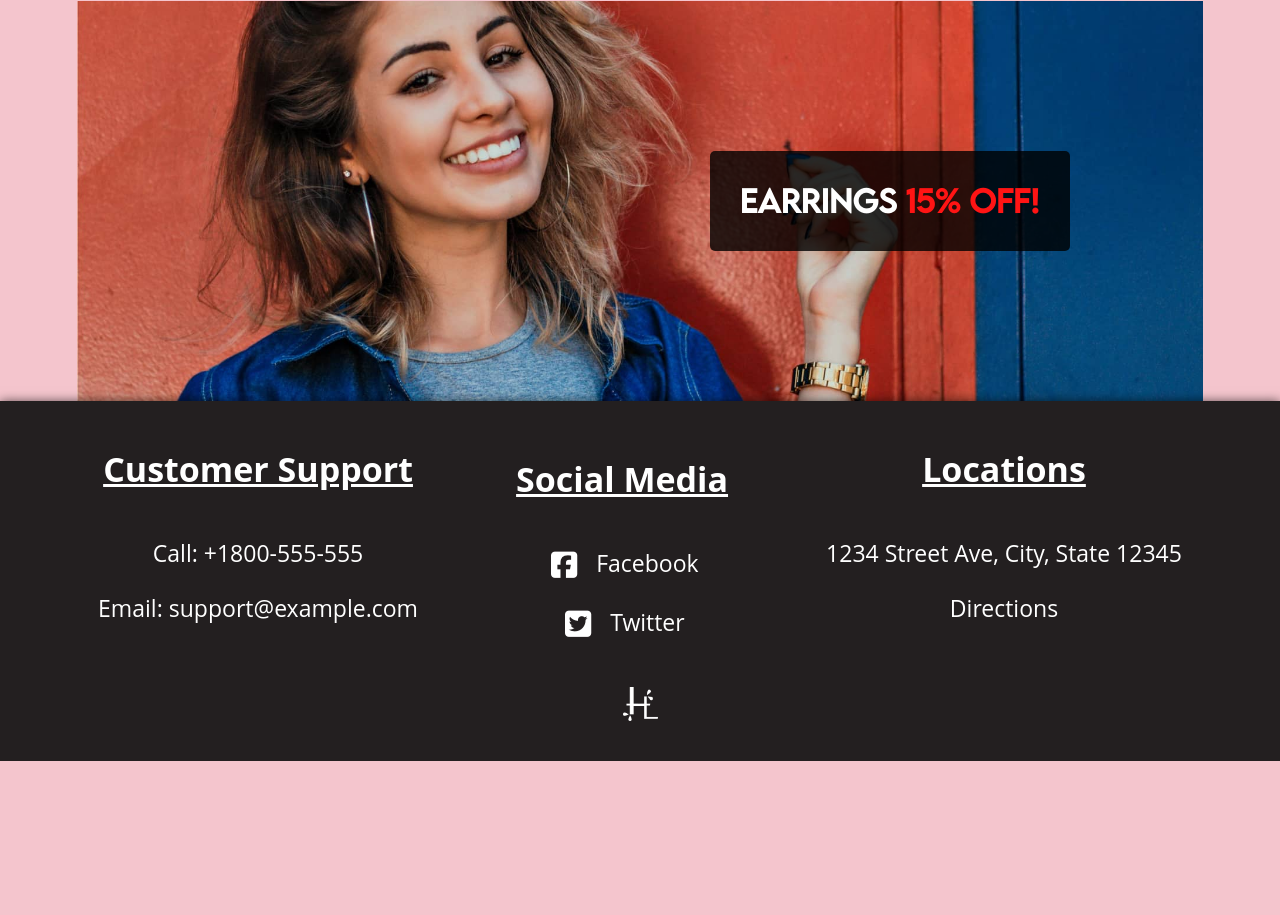
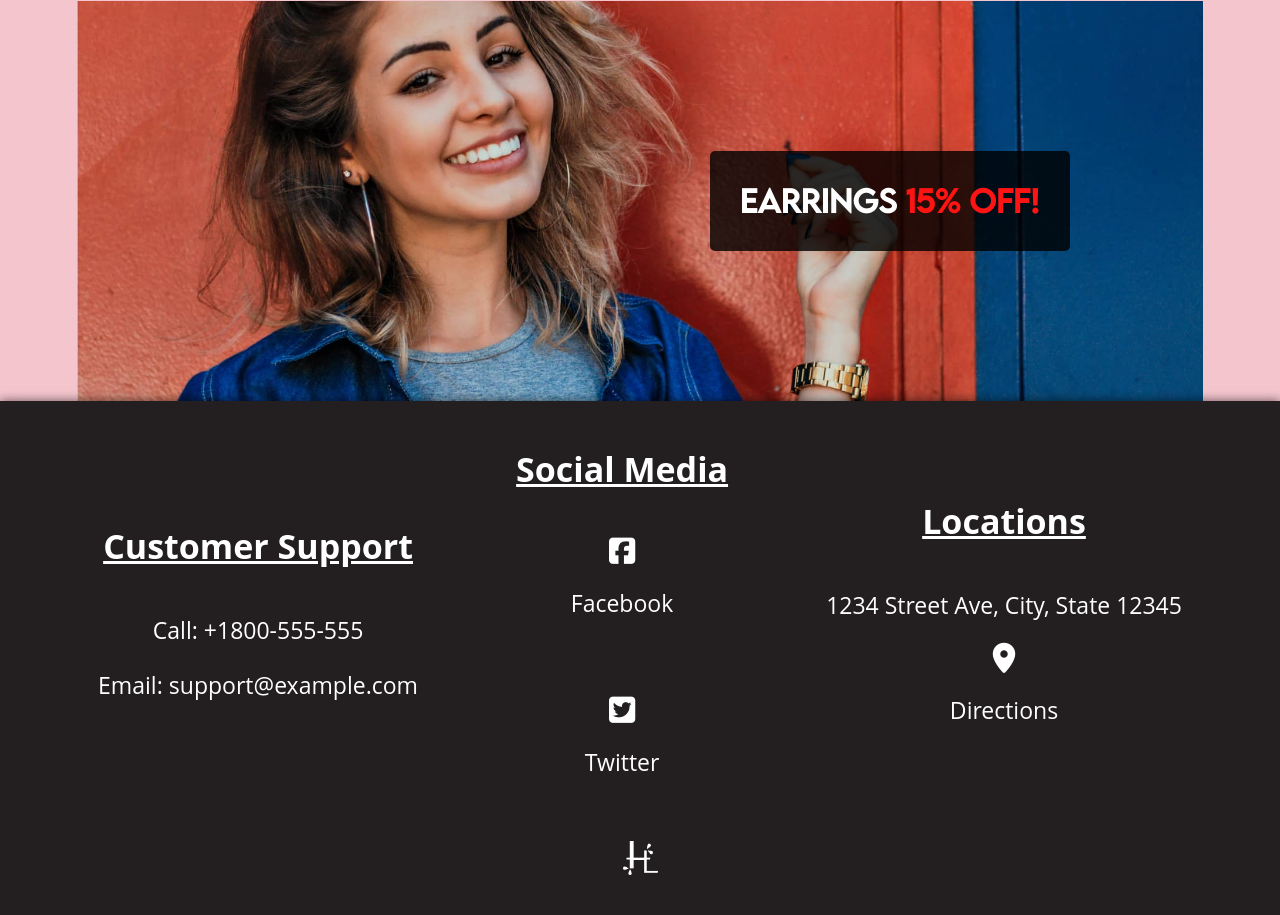
Before and after one commit to Kyler223/HighKey-LowKey, a plain HTML site: page index.html in a window 1280 px wide. Shown: the part 7917-8832 px from the top of the page. Before the commit the page ends 8678 px from the top, so only its background shows below. Drawn offline with Linux system fonts and the light colour scheme.

Commit message:
fontawesome added + footer improved

```diff
--- a/index.html
+++ b/index.html
@@ -10,7 +10,7 @@
     <link rel="icon" type="image/png" sizes="16x16" href="images/favicon-16x16.png">
     <link rel="manifest" href="images/site.webmanifest" crossorigin="use-credentials">
     <!-- fontawesome -->
-    <link rel="stylesheet" type="text/css" href="../fontawesome-6.0/css/all.css">
+    <link rel="stylesheet" type="text/css" href="fontawesome-6.0/css/all.css">
   </head>
   <body>
     <header>
@@ -94,32 +94,34 @@
     <footer>
       <div class="footer-customerSupport">
         <h4>Customer Support</h4>
-        <p>Call: +1800-555-555</p>
-        <p>Email: support@example.com</p>
+        <a href="tel:+1800555555">
+          <p>Call: <span class="underline">+1800-555-555</span></p>
+        </a>
+        <a href = "mailto: support@example.com">
+          <p>Email: <span class="underline">support@example.com</span></p>
+        </a>
       </div>
       <div class="footer-socialMedia">
         <h4>Social Media</h4>
         <a href="https://github.com/Kyler223" target="_blank">
         <i class="fa-brands fa-facebook-square fa-xl"></i>
-        <p class="footer-social-p">Facebook</p>
+        <p class="footer-p-marginLeft">Facebook</p>
         </a>
         <br><br>
         <a href="https://github.com/Kyler223" target="_blank">
           <i class="fa-brands fa-twitter-square fa-xl"></i>
-          <p class="footer-social-p">Twitter</p>
+          <p class="footer-p-marginLeft">Twitter</p>
         </a>
-        <!-- <br><br>
-        <a href="https://github.com/Kyler223" target="_blank">
-          <i class="fa-brands fa-twitter-square fa-xl"></i>
-          <p class="footer-social-p">Twitter</p>
-        </a> -->
       </div>
       <div class="footer-locations">
         <h4>Locations</h4>
-        <p>1234 Street Ave, City, State 12345</p>
         <!-- copied link of google maps location with the directions open and the starting point empty (google will remember this with the link) -->
         <!-- I did this instead of an interactive map because it costs money for having a google maps api key -->
-        <a target="_blank" href="https://www.google.com/maps/dir//NK+Stockholm,+Hamngatan+18-20,+111+47+Stockholm,+Sweden/@59.3331042,18.0685776,18.46z/data=!4m16!1m6!3m5!1s0x465f9d5c19adfc51:0x71d7e22255fa1cde!2sNK+Stockholm!8m2!3d59.3331523!4d18.0691707!4m8!1m0!1m5!1m1!1s0x465f9d5c19adfc51:0x71d7e22255fa1cde!2m2!1d18.0691707!2d59.3331523!3e4"><p>Directions</p></a>
+        <a target="_blank" href="https://www.google.com/maps/dir//NK+Stockholm,+Hamngatan+18-20,+111+47+Stockholm,+Sweden/@59.3331042,18.0685776,18.46z/data=!4m16!1m6!3m5!1s0x465f9d5c19adfc51:0x71d7e22255fa1cde!2sNK+Stockholm!8m2!3d59.3331523!4d18.0691707!4m8!1m0!1m5!1m1!1s0x465f9d5c19adfc51:0x71d7e22255fa1cde!2m2!1d18.0691707!2d59.3331523!3e4">
+          <p>1234 Street Ave, City, State 12345</p>
+          <i class="fa-solid fa-location-dot fa-xl"></i>
+          <p class="underline footer-p-marginLeft">Directions</p>
+        </a>
       </div>
       <div class="break"></div>
       <img id="footerLogo" src="images/plain-white-logo.png">
```
